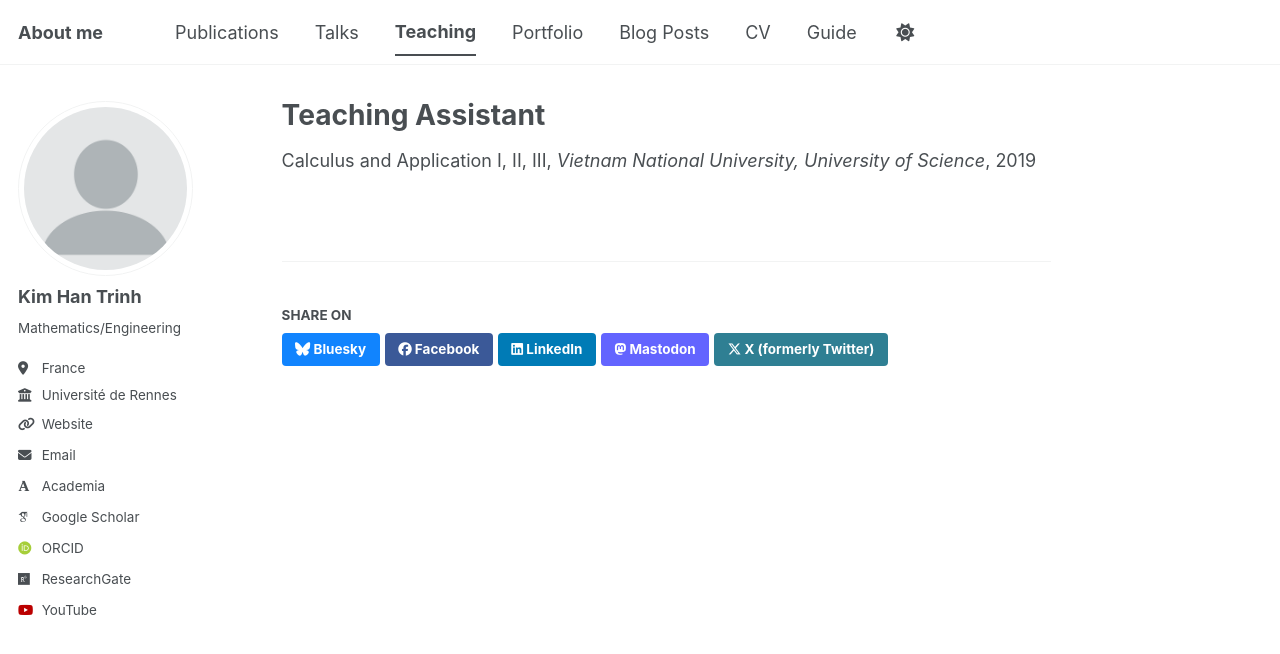
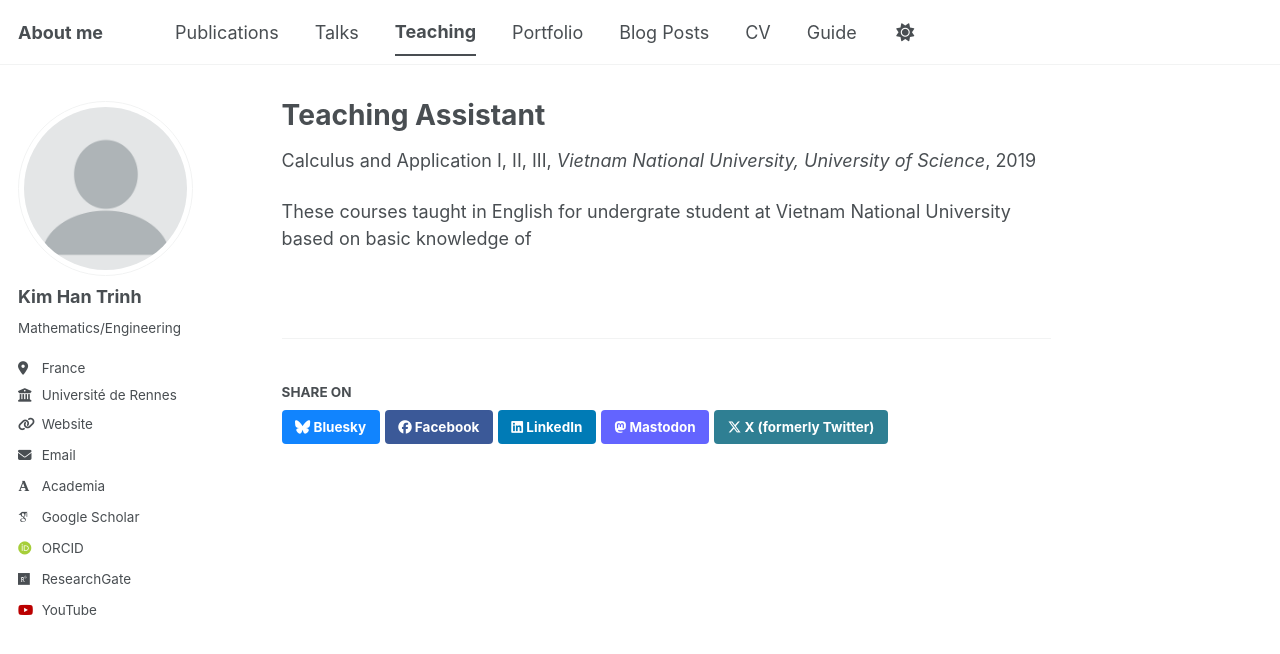
Before and after one commit to khtrinh96/khtrinh96.github.io, a Jekyll site: the page built from _teaching/teaching-1.md, in a window 1280 px wide. Shown: the top 654 px of the page. Built offline with Jekyll 4.4.1, drawn with Linux system fonts in a browser that asks for light colours; some web fonts are replaced; a script bundle is joined from its source files by our own code; library files that are not in the unit come from our copies.

Commit message:
Update teaching-1.md

```diff
--- a/_teaching/teaching-1.md
+++ b/_teaching/teaching-1.md
@@ -7,3 +7,5 @@ venue: "Vietnam National University, University of Science"
 date: 09/2019 - 12/2020
 location: "Ho Chi Minh City, Vietnam"
 ---
+
+These courses taught in English for undergrate student at Vietnam National University based on basic knowledge of
```
